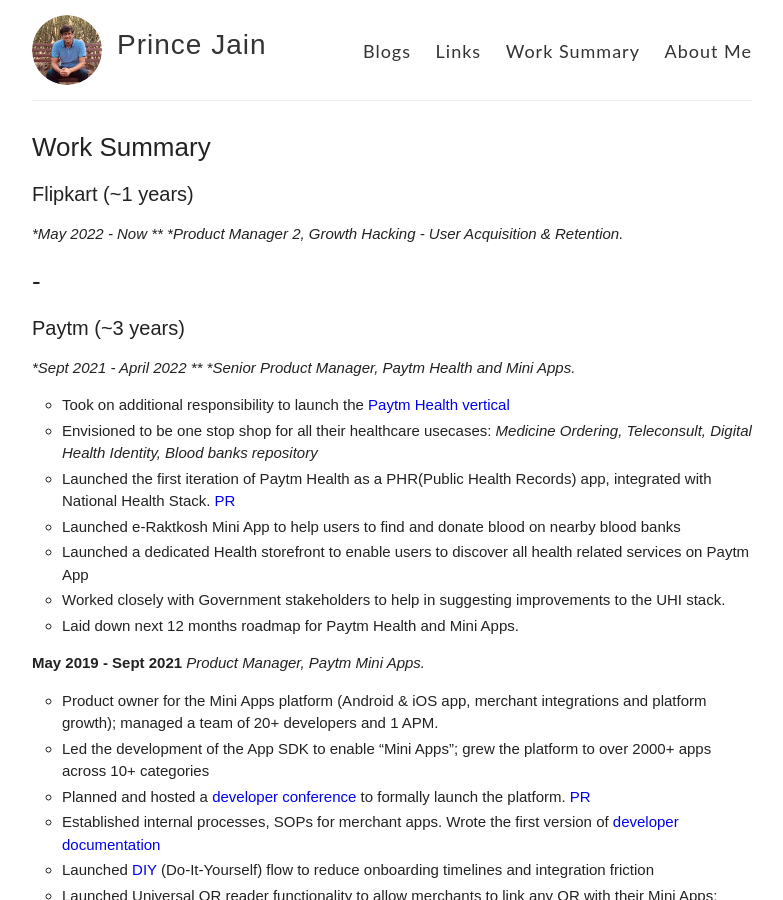
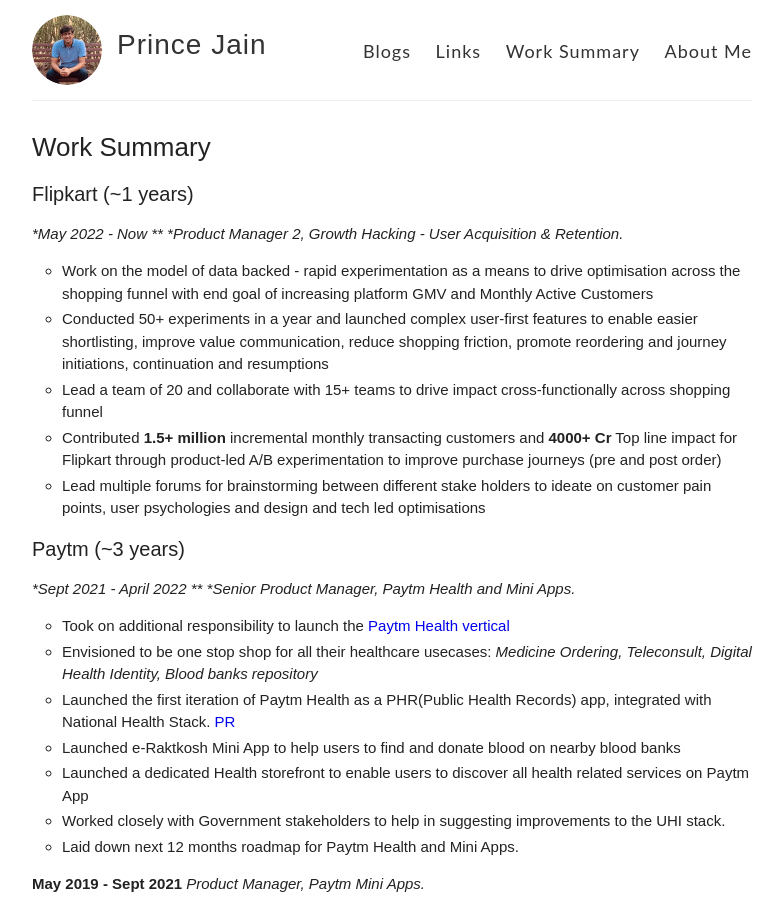
Before and after one commit to product-noob/product-noob.github.io, a Jekyll site: the page built from worksummary.md, in a window 1280 px wide and 900 px high. Shown: the whole window, without its empty margins (248-1031 px from the left). Built offline with Jekyll 4.4.1, drawn with Linux system fonts in a browser that asks for light colours.

Commit message:
Update worksummary.md
Added FK workex

```diff
--- a/worksummary.md
+++ b/worksummary.md
@@ -8,8 +8,12 @@ permalink: /worksummary/
 
 **May 2022 - Now ** *Product Manager 2, Growth Hacking - User Acquisition & Retention.*
 
--
--
+- Work on the model of data backed - rapid experimentation as a means to drive optimisation across the shopping funnel with end goal of increasing platform GMV and Monthly Active Customers
+- Conducted 50+ experiments in a year and launched complex user-first features to enable easier shortlisting, improve value communication, reduce shopping friction, promote reordering and journey initiations, continuation and resumptions
+- Lead a team of 20 and collaborate with 15+ teams to drive impact cross-functionally across shopping funnel
+- Contributed **1.5+ million** incremental monthly transacting customers and **4000+ Cr** Top line impact for Flipkart through product-led A/B experimentation to improve purchase journeys (pre and post order)
+- Lead multiple forums for brainstorming between different stake holders to ideate on customer pain points, user psychologies and design and tech led optimisations
+
 #### Paytm (~3 years) ####
 
  **Sept 2021 - April 2022 ** *Senior Product Manager, Paytm Health and Mini Apps.*
```
